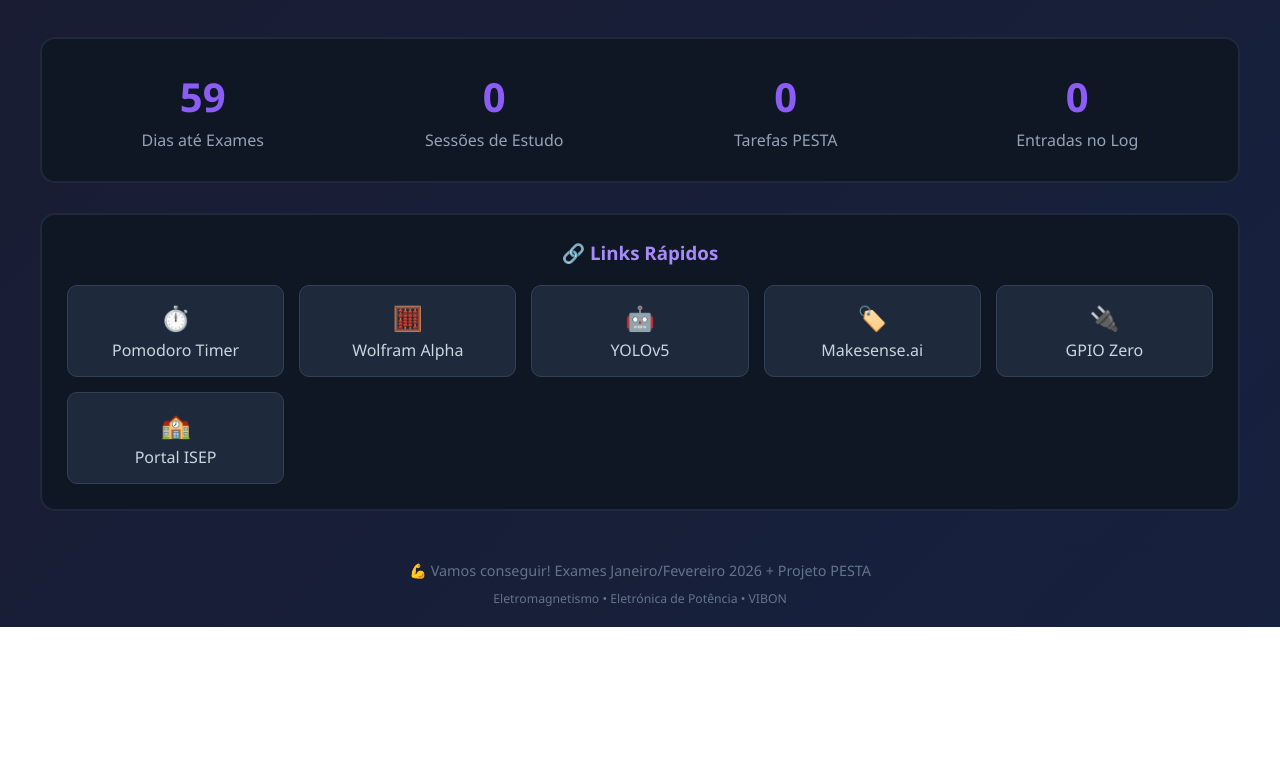
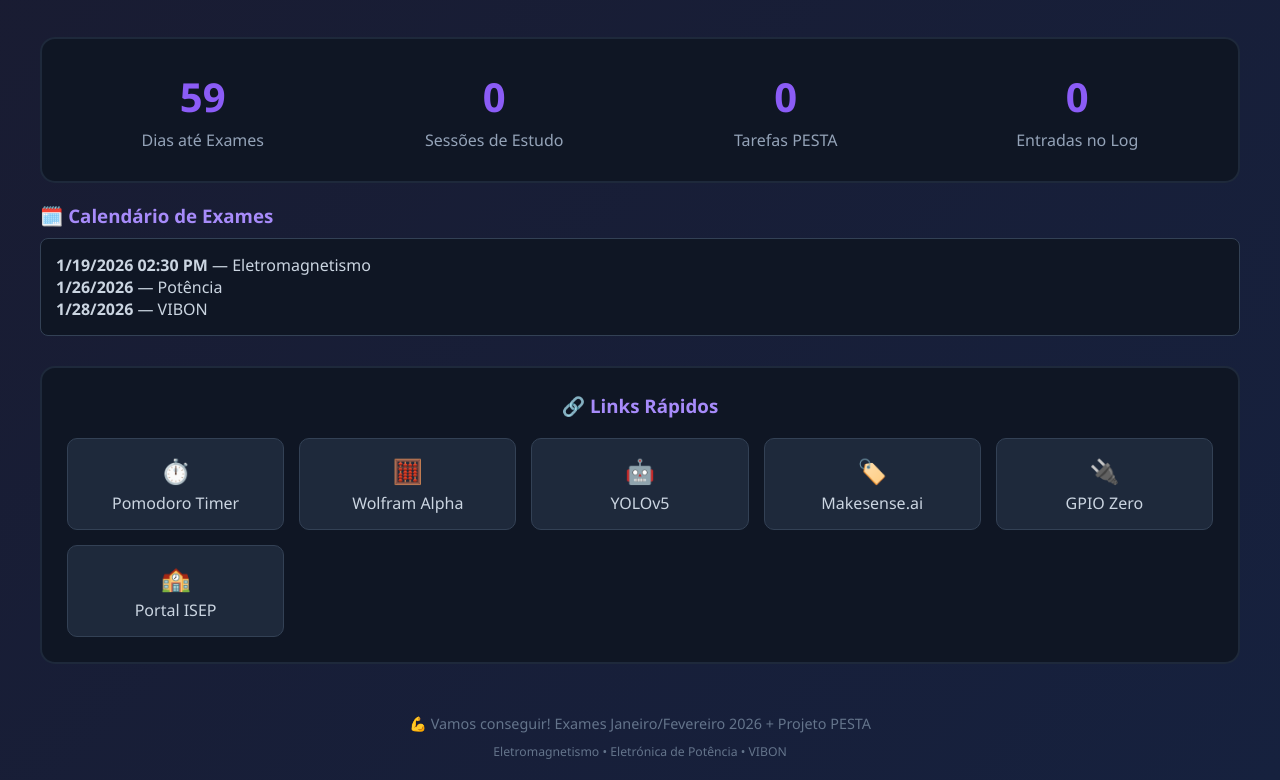
Before and after one commit to BMoreiraRibeiro/rotina-estudos, a plain HTML site: page index.html in a window 1280 px wide. Shown: the part 724-1504 px from the top of the page. Before the commit the page ends 1351 px from the top, so only its background shows below. Drawn offline with Linux system fonts and the light colour scheme.

Commit message:
chore: update exams schedule  start 2026-01-19 14:30; list exams (index)

```diff
--- a/index.html
+++ b/index.html
@@ -370,6 +370,15 @@
             </div>
         </div>
 
+        <div class="section" style="margin-top:20px;">
+            <h3 style="color:#a78bfa; margin-bottom:10px;">🗓️ Calendário de Exames</h3>
+            <div style="background:#0f1624; padding:15px; border-radius:8px; border:1px solid #334155; color:#cbd5e1;">
+                <ul id="examScheduleList" style="list-style:none; padding-left:0; margin:0;">
+                    <!-- Filled by JS -->
+                </ul>
+            </div>
+        </div>
+
         <div class="quick-links">
             <h3>🔗 Links Rápidos</h3>
             <div class="links-grid">
@@ -425,16 +434,35 @@
     </script>
 
     <script>
-        // Calculate days until exams
+        // Calculate days until exams and render exam schedule
         function updateExamCountdown() {
-            const examDate = new Date('2026-01-19');
+            const exams = [
+                { date: new Date('2026-01-19T14:30:00'), subject: 'Eletromagnetismo' },
+                { date: new Date('2026-01-26'), subject: 'Potência' },
+                { date: new Date('2026-01-28'), subject: 'VIBON' }
+            ];
+
+            const firstExam = exams[0];
             const today = new Date();
-            const diffTime = examDate - today;
-            const diffDays = Math.ceil(diffTime / (1000 * 60 * 60 * 24));
+            const diffDays = Math.ceil((firstExam.date - today) / (1000 * 60 * 60 * 24));
 
             const element = document.getElementById('examDays');
             if (element) {
                 element.textContent = diffDays > 0 ? diffDays : '0';
+            }
+
+            // Render schedule list
+            const ul = document.getElementById('examScheduleList');
+            if (ul) {
+                ul.innerHTML = '';
+                exams.forEach(e => {
+                    const li = document.createElement('li');
+                    const d = e.date;
+                    const dateStr = d.toLocaleDateString();
+                    const timeStr = (d.getHours() || d.getMinutes()) ? (' ' + d.toLocaleTimeString([], { hour: '2-digit', minute: '2-digit' })) : '';
+                    li.innerHTML = `<strong>${dateStr}${timeStr}</strong> — ${e.subject}`;
+                    ul.appendChild(li);
+                });
             }
         }
 
@@ -448,7 +476,7 @@
             const element = document.getElementById('daysLeft');
 
             // Calculate days until exams (used after PESTA deadline)
-            const examDate = new Date('2026-01-19');
+            const examDate = new Date('2026-01-19T14:30:00');
             const diffExam = Math.ceil((examDate - today) / (1000 * 60 * 60 * 24));
 
             if (element) {
```
Also changed, not shown: rotina_estudos.html (+1 -1 lines).
